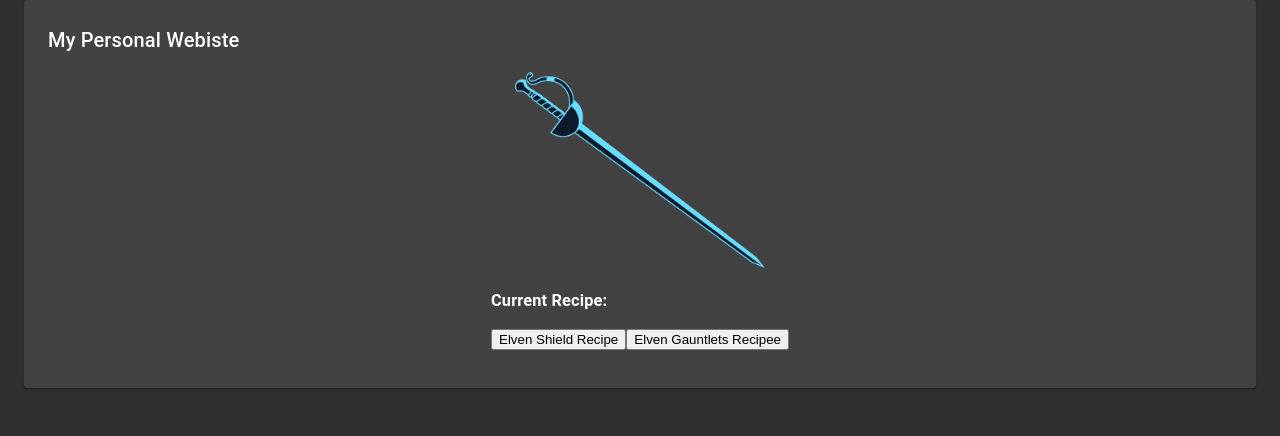
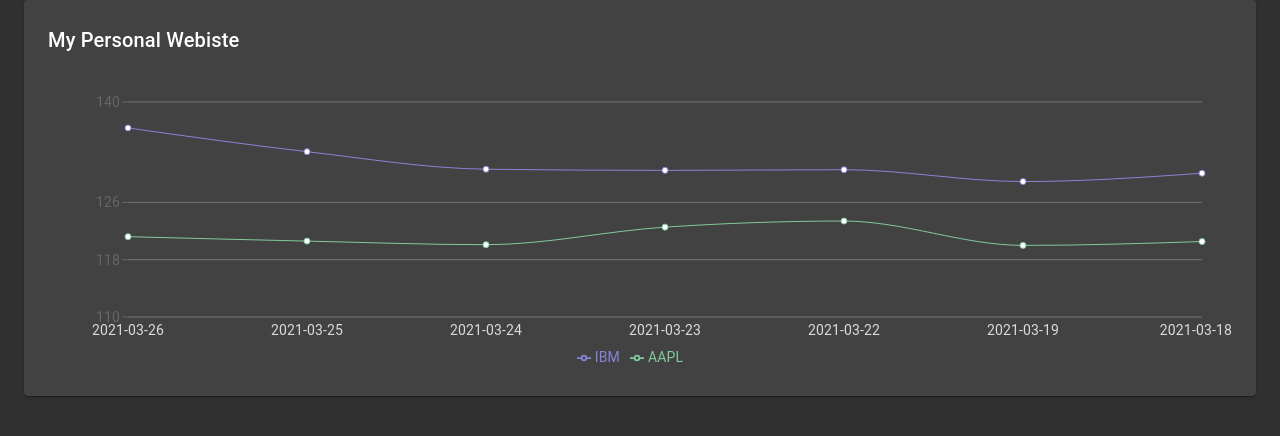
Before and after one commit to yjw0904/webpack5-project, a React app: page / in a window 1280 px wide. Shown: the top 436 px of the page. Built offline with nearby package versions, Linux system fonts and the light colour scheme; no server answers.

Commit message:
Created full size chart

```diff
--- a/src/components/App.jsx
+++ b/src/components/App.jsx
@@ -1,31 +1,23 @@
 import React from 'react'
-import { Recipes } from './Recipes'
-import sword from '../images/swc-sword.png'
-// import swordSvg from '../images/sword.svg'
-
 import Grid from '@material-ui/core/Grid'
 import Container from '@material-ui/core/Container'
 
 import { Tile } from './Tile'
+import { FullSizeLineChart } from './FullSizeLineChart'
 
 export const App = () => {
   return (
     <Container maxWidth='lg'>
-      <Grid container spacing={2}>
+      <Grid
+        container
+        spacing={2}
+        alignItems="center"
+        justify="center"
+      >
         <Grid item xs={12}>
           <Tile title='My Personal Webiste'>
-            <Grid
-              container
-              direction="column"
-              alignItems="center"
-              justify="center"
-            >
-              <Grid item xs={12}>
-                <img src={sword} alt='sword' width='250' />
-              </Grid>
-              <Grid item xs={12}>
-                <Recipes />
-              </Grid>
+            <Grid item xs={12} >
+              <FullSizeLineChart />
             </Grid>
           </Tile>
         </Grid>
--- /dev/null
+++ b/src/components/FullSizeLineChart/index.jsx
@@ -0,0 +1,105 @@
+import React from 'react'
+import "regenerator-runtime/runtime.js"
+import { LineChart, Line, XAxis, YAxis, CartesianGrid, Tooltip, Legend, ResponsiveContainer } from 'recharts'
+
+const data = [
+  {
+    name: '2021-03-26',
+    IBM: 136.38,
+    AAPL: 121.21,
+    AMZN: 618.71,
+  },
+  {
+    name: '2021-03-25',
+    IBM: 133.07,
+    AAPL: 120.59,
+    AMZN: 640.39,
+  },
+  {
+    name: '2021-03-24',
+    IBM: 130.62,
+    AAPL: 120.09,
+    AMZN: 630.27,
+  },
+  {
+    name: '2021-03-23',
+    IBM: 130.46,
+    AAPL: 122.54,
+    AMZN: 662.160,
+  },
+  {
+    name: '2021-03-22',
+    IBM: 130.55,
+    AAPL: 123.39,
+    AMZN: 670.00,
+  },
+  {
+    name: '2021-03-19',
+    IBM: 128.90,
+    AAPL: 119.99,
+    amt: 2500,
+  },
+  {
+    name: '2021-03-18',
+    IBM: 130.06,
+    AAPL: 120.53,
+    AMZN: 654.87,
+  },
+];
+
+export const FullSizeLineChart = () => {
+
+  const fetchData = async () => {
+    const requestOption = {
+      method: "GET",
+      redirect: "follow"
+    }
+
+    const apiUrl = `https://www.alphavantage.co/query?function=TIME_SERIES_DAILY&symbol=AAPL&apikey=PXZ3MEP7FYF4WULC`
+
+    try {
+      const response = await fetch(apiUrl, requestOption);
+      return response.ok ? response.text() : null
+    }
+    catch (err) {
+      console.log(err)
+      return null
+    }
+  }
+
+  const stockData = async () => {
+    let apiValue = await fetchData()
+    console.log(JSON.parse(apiValue))
+  }
+
+  stockData()
+
+
+  return (
+    <ResponsiveContainer width='100%' height={300}>
+      <LineChart
+        data={data}
+        fontSize={14}
+        margin={{
+          top: 30,
+          right: 30,
+          left: 20,
+          bottom: 5,
+        }}
+      >
+        <CartesianGrid stroke='#767676' vertical={false} />
+        <XAxis
+          dataKey="name"
+          axisLine={false}
+          stroke='#DBDBDB'
+          tickLine={false}
+        />
+        <YAxis axisLine={false} type="number" domain={[110, 140]} />
+        <Tooltip />
+        <Legend />
+        <Line type="monotone" dataKey="IBM" stroke="#8884d8" />
+        <Line type="monotone" dataKey="AAPL" stroke="#82ca9d" />
+      </LineChart>
+    </ResponsiveContainer>
+  )
+}
```
